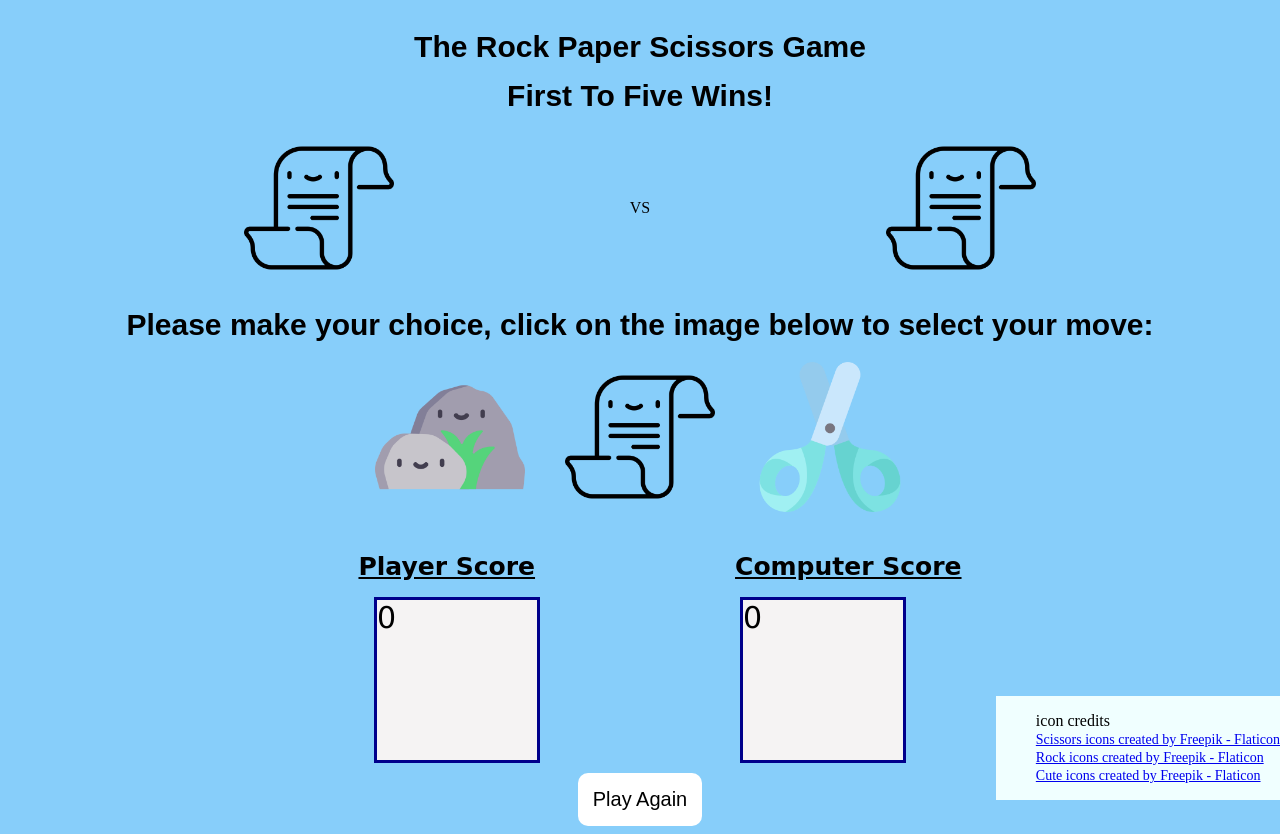
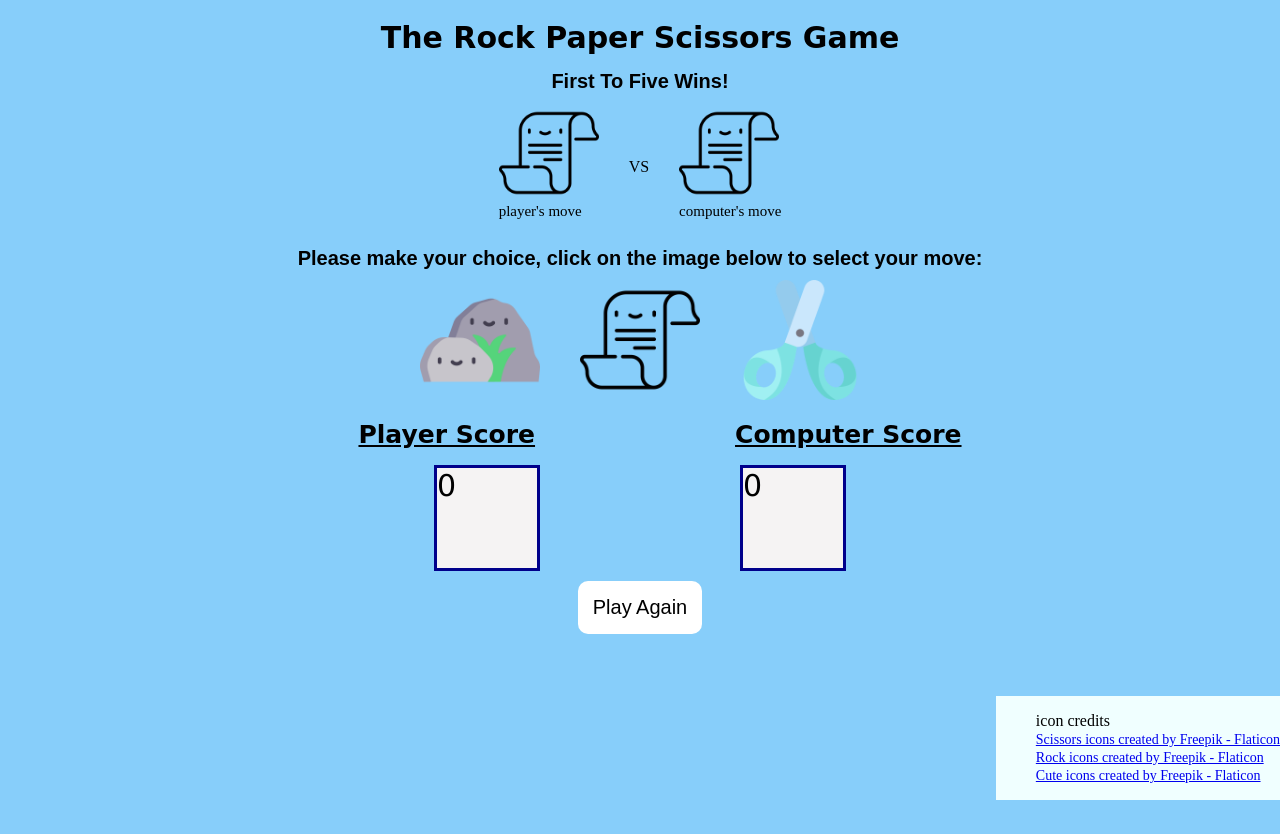
Before and after one commit to Ru960413/JS_practice_rock_paper_scissors, a plain HTML site: page JS_project_rock_paper_scissors.html in a window 1280 px wide. After the commit the page ends 800 px from the top, so only its background shows below. Drawn offline with Linux system fonts and the light colour scheme.

Commit message:
css change, edit comments

```diff
--- a/JS_project_rock_paper_scissors.html
+++ b/JS_project_rock_paper_scissors.html
@@ -11,17 +11,15 @@
       <div class="text">The Rock Paper Scissors Game</div>
       <div class="text-1">First To Five Wins!</div>
 
-     <!--<h2>
-        Player <span id="p-score">0</span> - <span id="c-score">0</span> Computer
-      </h2>-->
-
       <div class="display-moves">
         <div class="move">
           <img id="p-move" src="RPS_icons/Paper.png">
+          player's move
         </div>
         <div class="separator">VS</div>
         <div class="move">
           <img id="c-move" src="RPS_icons/Paper.png">
+          computer's move
         </div>
       </div>
 
--- a/style.css
+++ b/style.css
@@ -14,19 +14,20 @@ div.style {
 .text {
   display: flex;
   font-size: 30px;
+  font-family: cursive;
+  font-weight: bold;
+  justify-content: center;
+  margin-bottom: 15px;
+  margin-top: 20px;
+}
+.text-1 {
+  display: flex;
+  font-size: 20px;
   font-family: fantasy;
   font-weight: bold;
   justify-content: center;
-  margin-bottom: 15px;
-  margin-top: 30px;
-}
-.text-1 {
-  display: flex;
-  font-size: 30px;
-  font-family: fantasy;
-  font-weight: bold;
-  justify-content: center;
-  margin-bottom: 20px;
+  margin-bottom: 10px;
+  font-weight: 800;
 }
 
 .footer {
@@ -66,7 +67,7 @@ ul {
 .Score {
   display: flex;
   gap: 200px;
-  margin-top: 40px;
+  margin-top: 20px;
 }
 .display {
   display: flex;
@@ -76,8 +77,8 @@ ul {
 }
 #playerScore,
 #computerScore {
-  height: 160px;
-  width: 160px;
+  height: 100px;
+  width: 100px;
   border: 3px solid darkblue;
   background-color: #f5f3f3;
   font-size: 30px;
@@ -104,20 +105,25 @@ ul {
 input[type="image" i] {
   display: block;
   justify-items: center;
-  height: 150px;
-  width: 150px;
+  height: 120px;
+  width: 120px;
 }
 
 .display-moves {
   display: flex;
-  justify-content: space-evenly;
+  gap: 30px;
+  justify-content: center;
   align-items: center;
 }
-
+.move {
+  font-size: 15px;
+  font-family: "Times New Roman", Times, serif;
+  margin-bottom: 10px;
+}
 img#p-move,
 img#c-move {
-  height: 150px;
-  width: 150px;
+  height: 100px;
+  width: 100px;
   display: block;
   justify-items: center;
 }
```
Also changed, not shown: new_rps_gamecode.js (+0 -22 lines).
